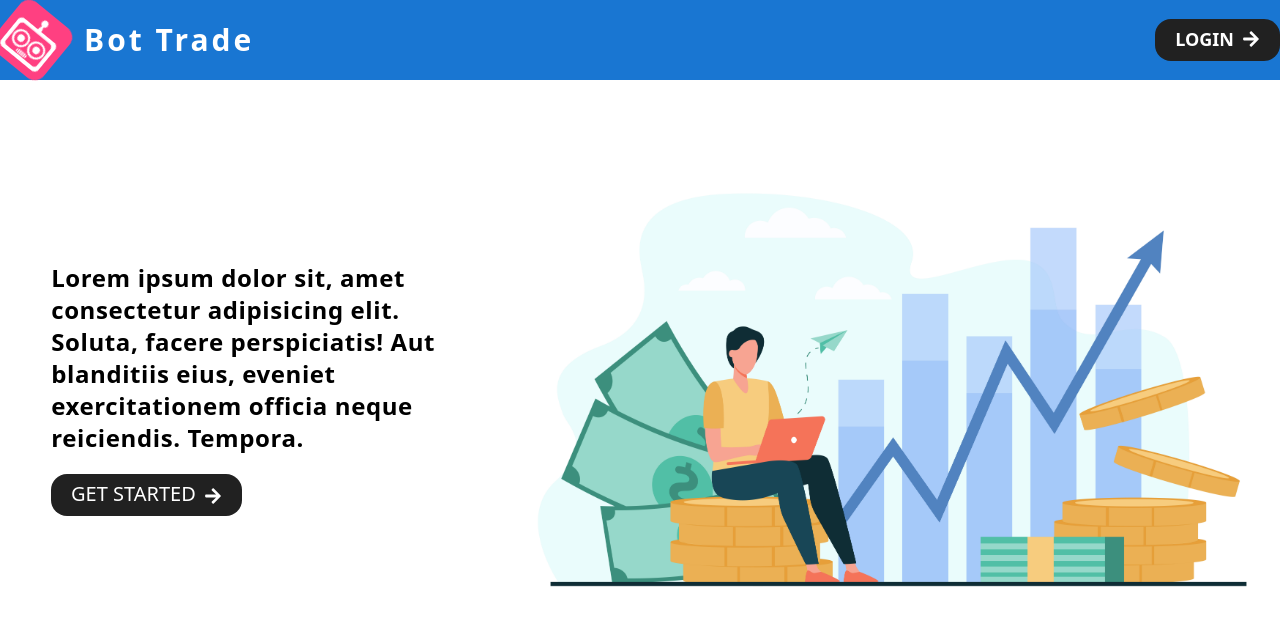
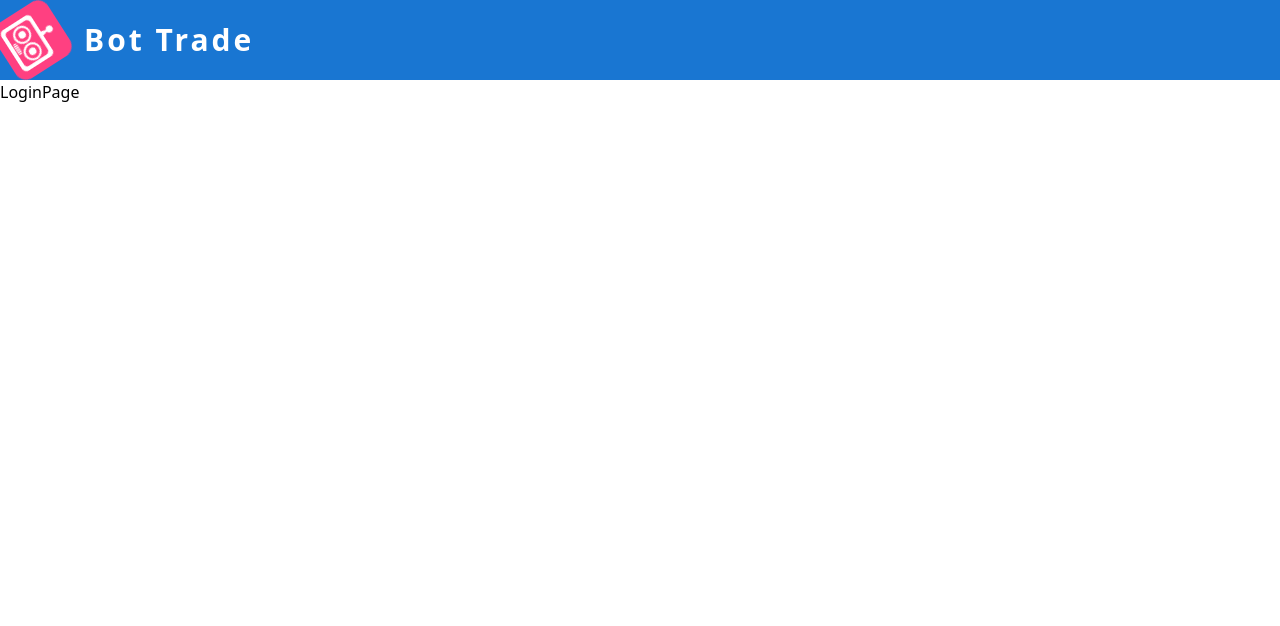
Before and after one commit to Tao-Toxicboy19/project-bot-fn, a React (Vite) app: page /login in a window 1280 px wide. Shown: the top 626 px of the page. Built offline with nearby package versions, Linux system fonts and the light colour scheme.

Commit message:
update stock cache

```diff
--- a/package.json
+++ b/package.json
@@ -10,10 +10,13 @@
     "preview": "vite preview"
   },
   "dependencies": {
+    "antd": "^5.12.1",
     "framer-motion": "^10.16.15",
     "react": "^18.2.0",
     "react-dom": "^18.2.0",
-    "react-icons": "^4.12.0"
+    "react-hook-form": "^7.48.2",
+    "react-icons": "^4.12.0",
+    "react-router-dom": "^6.20.1"
   },
   "devDependencies": {
     "@types/react": "^18.2.37",
--- a/src/App.tsx
+++ b/src/App.tsx
@@ -1,5 +1,7 @@
+import { Route, Routes } from "react-router-dom";
 import Header from "./components/layouts/Header/Header";
 import HeroPage from './components/pages/HeroPage/HeroPage';
+import LoginPage from "./components/pages/LoginPage/LoginPage";
 
 type Props = {}
 
@@ -9,7 +11,10 @@ export default function App({ }: Props) {
     <div >
       <Header />
       <main>
-        <HeroPage />
+        <Routes>
+          <Route path="/" element={<HeroPage />} />
+          <Route path="/login" element={<LoginPage />} />
+        </Routes>
       </main>
     </div>
   )
--- a/src/components/layouts/Header/Header.tsx
+++ b/src/components/layouts/Header/Header.tsx
@@ -32,12 +32,12 @@ export default function Header({ }: Props) {
                 <Logo />
 
                 <div className="my-auto">
-                    <button className="bg-primaryText text-text rounded-2xl font-bold flex my-auto px-5 pb-2 pt-1.5 text-lg hover:bg-divider duration-200 hover:text-primaryText group">
+                    {/* <button className="bg-primaryText text-text rounded-2xl font-bold flex my-auto px-5 pb-2 pt-1.5 text-lg hover:bg-divider duration-200 hover:text-primaryText group">
                         LOGIN
                         <span className="my-auto pl-2 text-lg transition-transform group-hover:translate-x-3 duration-300 ">
                             <FaArrowRight />
                         </span>
-                    </button>
+                    </button> */}
                 </div>
             </div>
         </nav>
--- a/src/components/pages/HeroPage/HeroPage.tsx
+++ b/src/components/pages/HeroPage/HeroPage.tsx
@@ -1,21 +1,86 @@
-import { motion } from "framer-motion";
+import { motion } from "framer-motion"
 import HeroImage from "../../../assets/images/hero.jpg"
-import { FaArrowRight } from "react-icons/fa";
+import { FaArrowRight } from "react-icons/fa"
+import { useState } from "react"
+import { Button, Form, Input, Modal } from "antd"
 
-type Props = {}
+type FieldType = {
+  username?: string
+  password?: string
+}
 
-export default function HeroPage({ }: Props) {
+function FormLogin({ handleClose }: { handleClose: () => void }) {
+  const [form] = Form.useForm();
+
+  const onFinish = (values: any) => {
+    console.log('Success:', values)
+  }
+
+  const onFinishFailed = (errorInfo: any) => {
+    console.log('Failed:', errorInfo)
+  }
+
+  const handleCancel = () => {
+    form.resetFields()
+    handleClose()
+  };
+
   return (
-        <div className="container mx-auto flex flex-col">
-            <div className="flex justify-center mt-20">
-                <div className="w-2/5">
-                    <div className="w-4/5 h-full mx-auto flex items-center">
-                        <div className="flex flex-col gap-y-5">
-                            <span className="text-2xl font-semibold tracking-wide">
-                                Lorem ipsum dolor sit, amet consectetur adipisicing elit. Soluta, facere perspiciatis! Aut blanditiis eius, eveniet exercitationem officia neque reiciendis. Tempora.
-                            </span>
-                            <div className="my-auto">
+    <div>
+      <Form
+        form={form}
+        name="basic"
+        initialValues={{ remember: true }}
+        onFinish={onFinish}
+        onFinishFailed={onFinishFailed}
+        autoComplete="off"
+      >
+        <Form.Item<FieldType>
+          label="Username"
+          name="username"
+          rules={[{ required: true, message: 'Please input your username!' }]}
+        >
+          <Input />
+        </Form.Item>
+
+        <Form.Item<FieldType>
+          label="Password"
+          name="password"
+          rules={[{ required: true, message: 'Please input your password!' }]}
+        >
+          <Input.Password />
+        </Form.Item>
+
+        <Form.Item>
+          <div className="w-full flex justify-center gap-x-3">
+            <Button
+              onClick={handleCancel}
+              className="w-2/4"
+            >
+              Cancel
+            </Button>
+            <Button
+              className="w-2/4"
+              htmlType="submit"
+            >
+              Login
+            </Button>
+          </div>
+        </Form.Item>
+      </Form>
+    </div>
+  )
+}
+
+function ModalLogin() {
+  const [open, setOpen] = useState(false)
+  const handleOpen = () => setOpen(true)
+  const handleClose = () => setOpen(false)
+
+  return (
+    <>
       <button
+        onClick={handleOpen}
       >
         <motion.div
           className="bg-primaryText text-text hover:bg-divider hover:text-primaryText rounded-2xl flex my-auto px-5 pb-2 pt-1.5 text-xl group"
@@ -34,6 +99,35 @@ export default function HeroPage({ }: Props) {
           </span>
         </motion.div>
       </button>
+
+      <Modal
+        title="login"
+        centered
+        open={open}
+        footer={null}
+        onOk={handleClose}
+        onCancel={handleClose}
+      >
+        <FormLogin handleClose={handleClose} />
+      </Modal>
+    </>
+  );
+}
+
+
+export default function HeroPage() {
+
+  return (
+    <div className="container mx-auto flex flex-col">
+      <div className="flex justify-center mt-20">
+        <div className="w-2/5">
+          <div className="w-4/5 h-full mx-auto flex items-center">
+            <div className="flex flex-col gap-y-5">
+              <span className="text-2xl font-semibold tracking-wide">
+                Lorem ipsum dolor sit, amet consectetur adipisicing elit. Soluta, facere perspiciatis! Aut blanditiis eius, eveniet exercitationem officia neque reiciendis. Tempora.
+              </span>
+              <div className="my-auto">
+                <ModalLogin />
               </div>
             </div>
           </div>
--- /dev/null
+++ b/src/components/pages/LoginPage/LoginPage.tsx
@@ -0,0 +1,9 @@
+import React from 'react'
+
+type Props = {}
+
+export default function LoginPage({ }: Props) {
+    return (
+        <div>LoginPage</div>
+    )
+}
--- a/src/main.tsx
+++ b/src/main.tsx
@@ -2,9 +2,12 @@ import React from 'react'
 import ReactDOM from 'react-dom/client'
 import App from './App.tsx'
 import './index.css'
+import { BrowserRouter } from 'react-router-dom'
 
 ReactDOM.createRoot(document.getElementById('root')!).render(
   <React.StrictMode>
-    <App />
+    <BrowserRouter>
+      <App />
+    </BrowserRouter>
   </React.StrictMode>,
 )
```
Also changed, not shown: 1 other file (tests, documents, lock files or other folders). Lines whose indentation alone changed are shown as unchanged.
